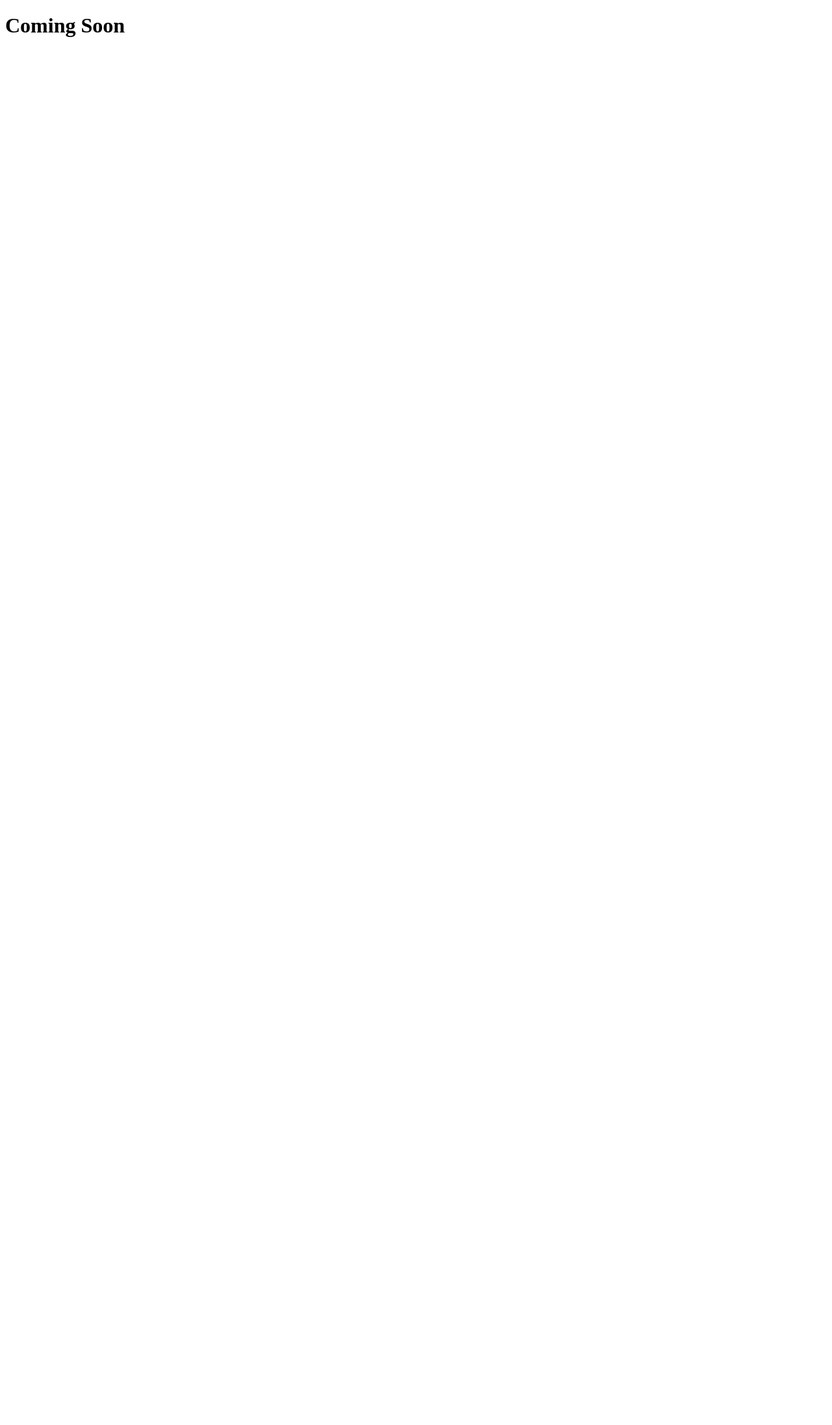
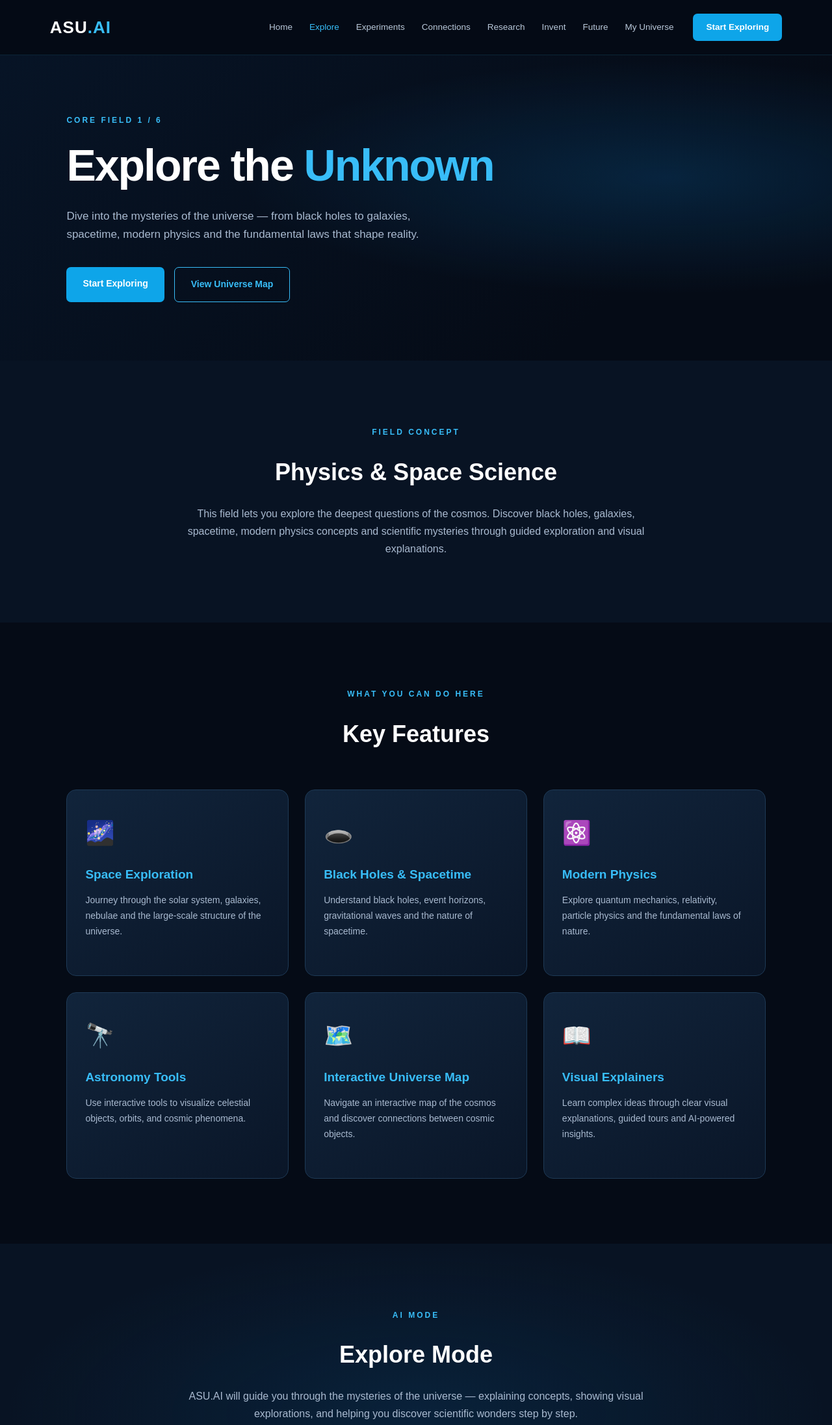
Before and after one commit to 521workspace2009-code/ASU.AI, a plain HTML site: page unknown.html in a window 1280 px wide. Shown: the top 2193 px of the page at 65% size. Before the commit the page ends 800 px from the top, so only its background shows below. Drawn offline with Linux system fonts and the light colour scheme.

Commit message:
Update unknown.html

```diff
--- a/unknown.html
+++ b/unknown.html
@@ -3,9 +3,128 @@
 <head>
     <meta charset="UTF-8">
     <meta name="viewport" content="width=device-width, initial-scale=1.0">
-    <title>ASU.AI</title>
+    <title>Explore the Unknown | ASU.AI</title>
+    <link rel="stylesheet" href="style.css">
 </head>
 <body>
-    <h1>Coming Soon</h1>
+
+    <!-- Header -->
+    <header>
+        <a href="index.html" class="logo">ASU<span>.AI</span></a>
+
+        <nav>
+            <a href="index.html">Home</a>
+            <a href="unknown.html" class="active">Explore</a>
+            <a href="experiments.html">Experiments</a>
+            <a href="connections.html">Connections</a>
+            <a href="research.html">Research</a>
+            <a href="inventions.html">Invent</a>
+            <a href="future.html">Future</a>
+            <a href="my-universe.html">My Universe</a>
+            <a href="#" class="nav-button">Start Exploring</a>
+        </nav>
+    </header>
+
+    <!-- Hero Section -->
+    <section class="hero" style="min-height: 420px; padding: 90px 8%;">
+        <div class="hero-content">
+            <div class="hero-label">CORE FIELD 1 / 6</div>
+            <h1>Explore the <span>Unknown</span></h1>
+            <p class="hero-description">
+                Dive into the mysteries of the universe — from black holes to galaxies,
+                spacetime, modern physics and the fundamental laws that shape reality.
+            </p>
+            <div class="hero-buttons">
+                <a href="#" class="primary-button">Start Exploring</a>
+                <a href="#" class="secondary-button">View Universe Map</a>
+            </div>
+        </div>
+    </section>
+
+    <!-- Field Description -->
+    <section class="introduction">
+        <div class="section-label">FIELD CONCEPT</div>
+        <h2>Physics & Space Science</h2>
+        <p>
+            This field lets you explore the deepest questions of the cosmos.
+            Discover black holes, galaxies, spacetime, modern physics concepts
+            and scientific mysteries through guided exploration and visual explanations.
+        </p>
+    </section>
+
+    <!-- What You Can Do -->
+    <section class="fields">
+        <div class="section-heading">
+            <div class="section-label">WHAT YOU CAN DO HERE</div>
+            <h2>Key Features</h2>
+        </div>
+
+        <div class="field-container">
+            <div class="field-card">
+                <div class="field-icon">🌌</div>
+                <h3>Space Exploration</h3>
+                <p>Journey through the solar system, galaxies, nebulae and the large-scale structure of the universe.</p>
+            </div>
+
+            <div class="field-card">
+                <div class="field-icon">🕳️</div>
+                <h3>Black Holes & Spacetime</h3>
+                <p>Understand black holes, event horizons, gravitational waves and the nature of spacetime.</p>
+            </div>
+
+            <div class="field-card">
+                <div class="field-icon">⚛️</div>
+                <h3>Modern Physics</h3>
+                <p>Explore quantum mechanics, relativity, particle physics and the fundamental laws of nature.</p>
+            </div>
+
+            <div class="field-card">
+                <div class="field-icon">🔭</div>
+                <h3>Astronomy Tools</h3>
+                <p>Use interactive tools to visualize celestial objects, orbits, and cosmic phenomena.</p>
+            </div>
+
+            <div class="field-card">
+                <div class="field-icon">🗺️</div>
+                <h3>Interactive Universe Map</h3>
+                <p>Navigate an interactive map of the cosmos and discover connections between cosmic objects.</p>
+            </div>
+
+            <div class="field-card">
+                <div class="field-icon">📖</div>
+                <h3>Visual Explainers</h3>
+                <p>Learn complex ideas through clear visual explanations, guided tours and AI-powered insights.</p>
+            </div>
+        </div>
+    </section>
+
+    <!-- AI Mode -->
+    <section class="ai-section">
+        <div class="section-label">AI MODE</div>
+        <h2>Explore Mode</h2>
+        <p>
+            ASU.AI will guide you through the mysteries of the universe —
+            explaining concepts, showing visual explorations, and helping you
+            discover scientific wonders step by step.
+        </p>
+
+        <div class="ai-modes">
+            <div class="ai-mode">Space Exploration</div>
+            <div class="ai-mode">Modern Physics</div>
+            <div class="ai-mode">Visual Explainers</div>
+            <div class="ai-mode">Cosmic Mysteries</div>
+        </div>
+
+        <p class="coming-soon">COMING SOON IN PHASE 1</p>
+    </section>
+
+    <!-- Footer -->
+    <footer>
+        <div class="footer-logo">ASU<span>.AI</span></div>
+        <p>AI-powered science exploration, research and innovation.</p>
+        <p>A ProtiQ Labs initiative</p>
+        <p class="copyright">© 2026 ASU.AI — Explore. Experiment. Discover.</p>
+    </footer>
+
 </body>
 </html>
```
